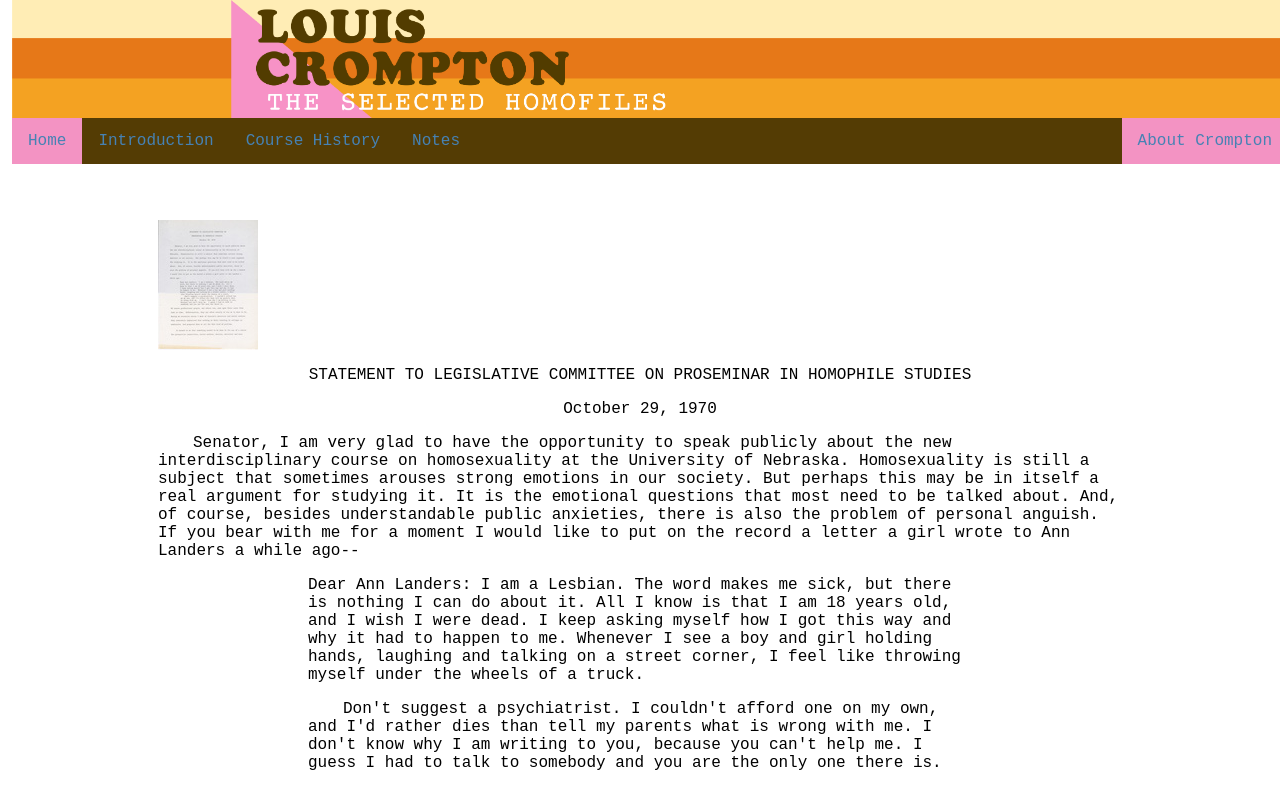
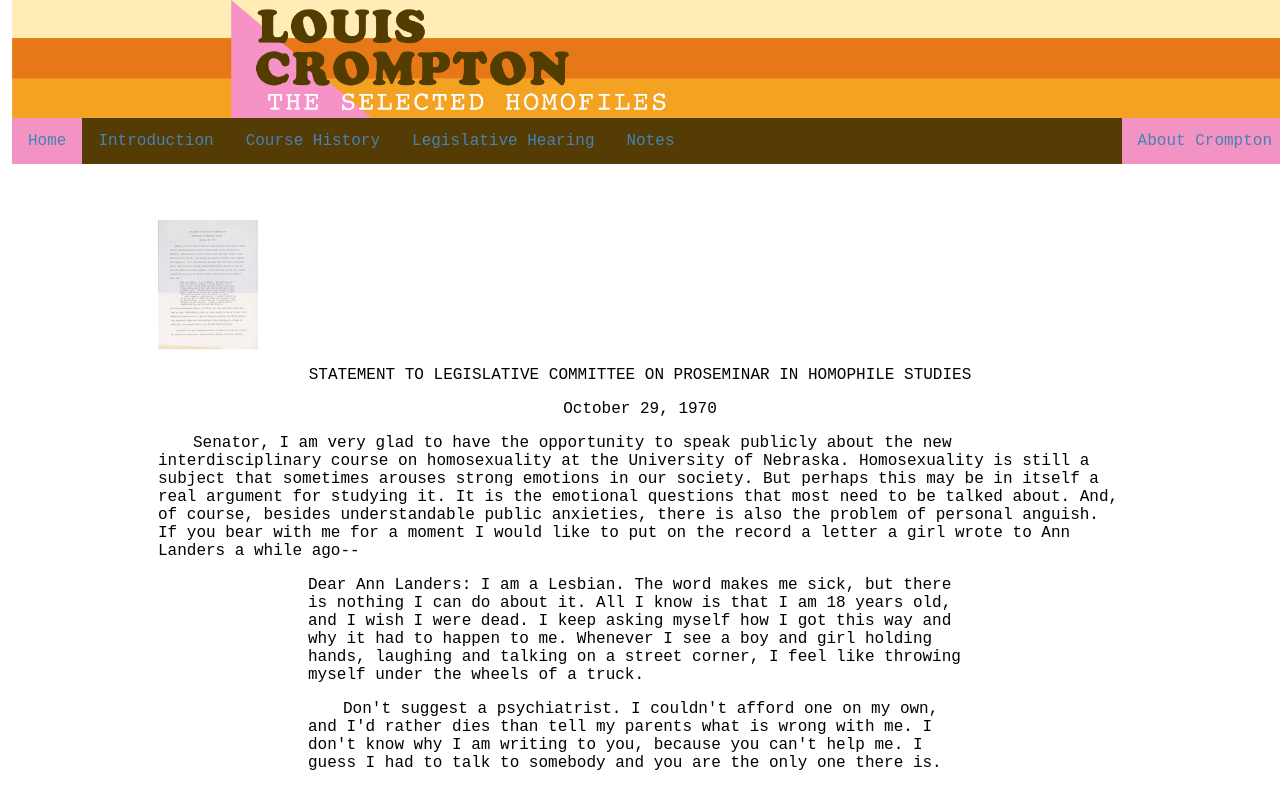
Before and after one commit to LaurenFranken/CromptonHomofiles, a plain HTML site: page legislativeHearing.html in a window 1280 px wide. Shown: the top 785 px of the page. Drawn offline with Linux system fonts and the light colour scheme.

Commit message:
Update legislativeHearing.html

```diff
--- a/legislativeHearing.html
+++ b/legislativeHearing.html
@@ -13,6 +13,7 @@
             <li style="float:left"><a class="active"href="index.html">Home</a></li>
             <li> <a href="IntroductionCourseHistory.html">Introduction</a></li>
             <li> <a href="HomofilesTEI.html">Course History</a></li>
+       <li> <a href="legislativeHearing.html">Legislative Hearing</a></li>
             <li> <a href="Annotations.html">Notes</a></li>
             <li style="float:right"><a class="active" href="aboutCrompton">About Crompton</a></li>
          </ul>
```
